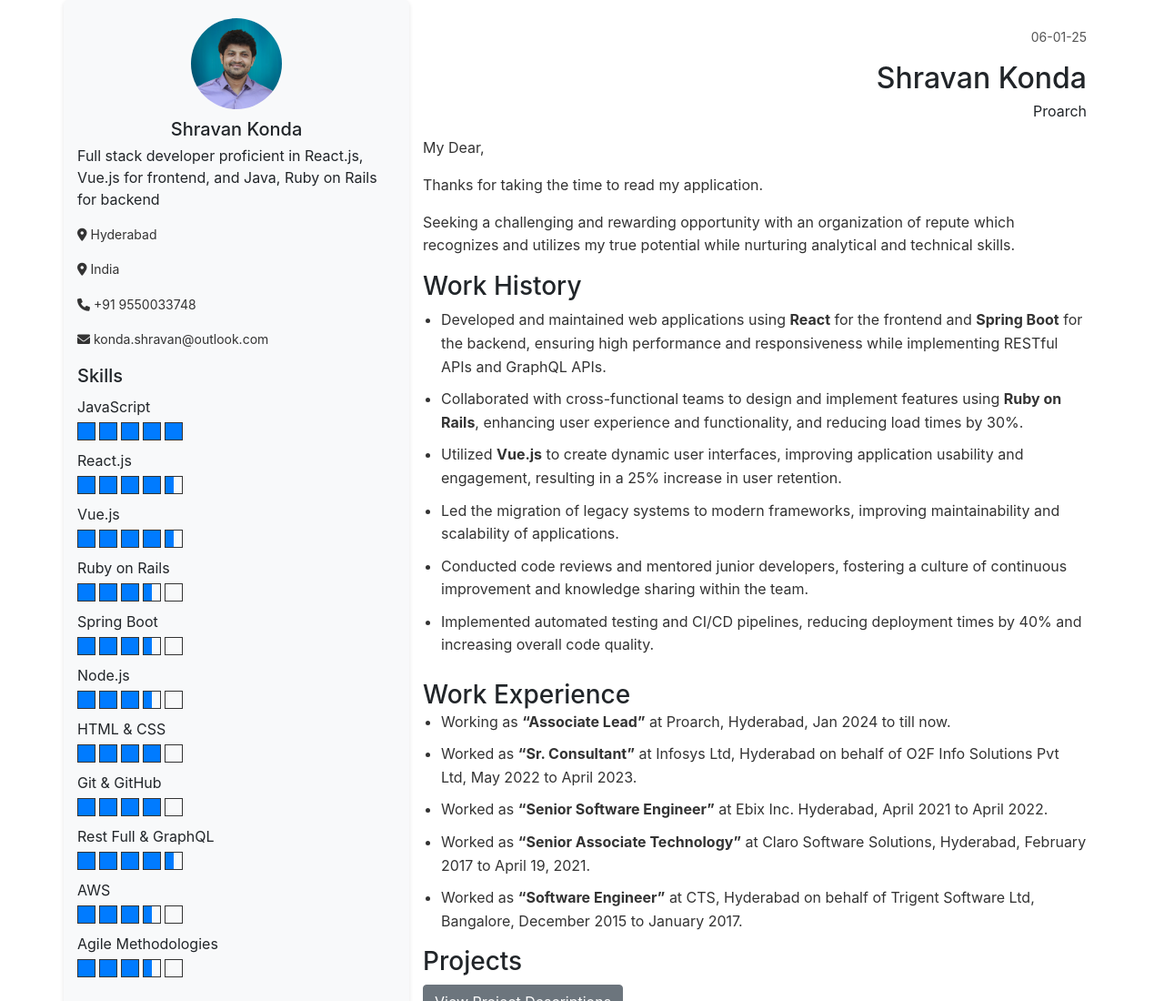
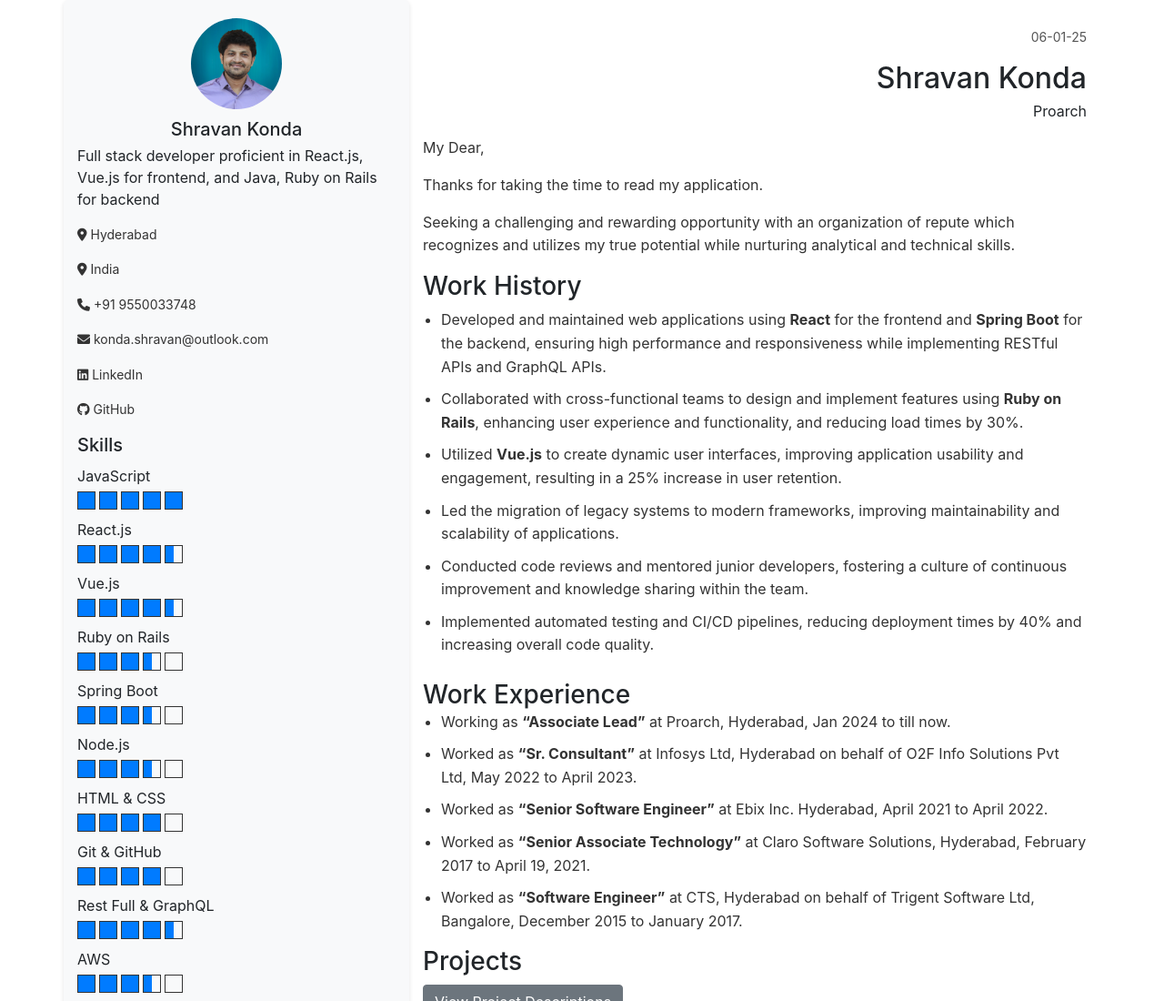
Before and after one commit to kondas1202/resume, a plain HTML site: page index.html in a window 1280 px wide. Shown: the top 1100 px of the page at 91% size. Drawn offline with nearby package versions, Linux system fonts and the light colour scheme.

Commit message:
updated links

```diff
--- a/index.html
+++ b/index.html
@@ -86,6 +86,18 @@
                                                   <p>
                                                             <i class="fas fa-envelope"></i>
                                                             konda.shravan@outlook.com
+                                                  </p>
+                                                  <p>
+                                                            <a href="https://www.linkedin.com/in/kondas1202/"
+                                                                      target="_blank" class="social-link">
+                                                                      <i class="fab fa-linkedin"></i> LinkedIn
+                                                            </a>
+                                                  </p>
+                                                  <p>
+                                                            <a href="https://github.com/kondas1202" target="_blank"
+                                                                      class="social-link">
+                                                                      <i class="fab fa-github"></i> GitHub
+                                                            </a>
                                                   </p>
                                         </address>
                                         <h5>Skills</h5>
@@ -222,6 +234,7 @@
                                                             </div>
                                                   </div>
                                         </div>
+
                               </aside>
                               <main class="col-md-8 content">
                                         <header class="header">
--- a/styles.css
+++ b/styles.css
@@ -155,3 +155,13 @@ body {
       .box.half-filled {
           background: linear-gradient(to right, #007bff 50%, transparent 50%);
       }
+
+      .social-link {
+          color: inherit;
+          text-decoration: none;
+      }
+
+      .social-link:hover {
+          color: #007bff;
+          text-decoration: none;
+      }
```
